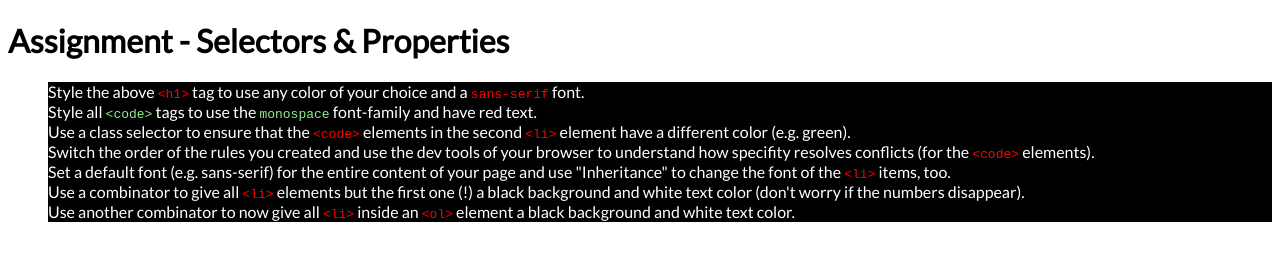
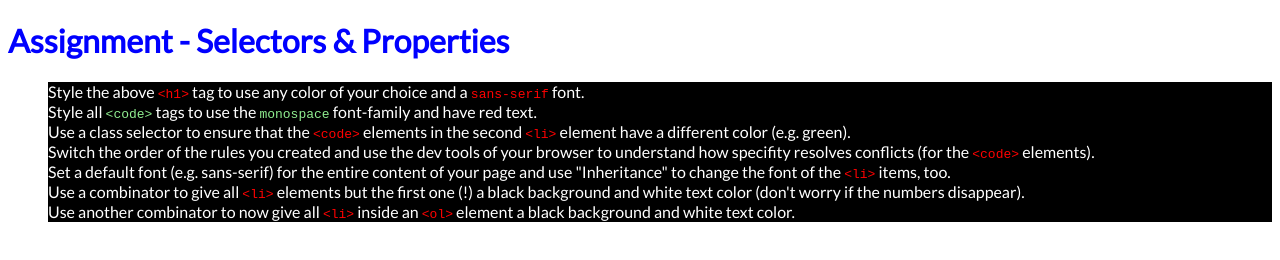
Before and after one commit to coenmooij/css-complete-guide, a plain HTML site: page 1-basics/index.html in a window 1280 px wide. Drawn offline with Linux system fonts and the light colour scheme.

Commit message:
fix missing space

```diff
--- a/1-basics/style.css
+++ b/1-basics/style.css
@@ -2,8 +2,8 @@ body {
     font-family: Lato, sans-serif;
 }
 
-h1 #assignment-instructions {
-    color: #232323;
+h1#assignment-instructions {
+    color: blue;
 }
 
 li {
```
